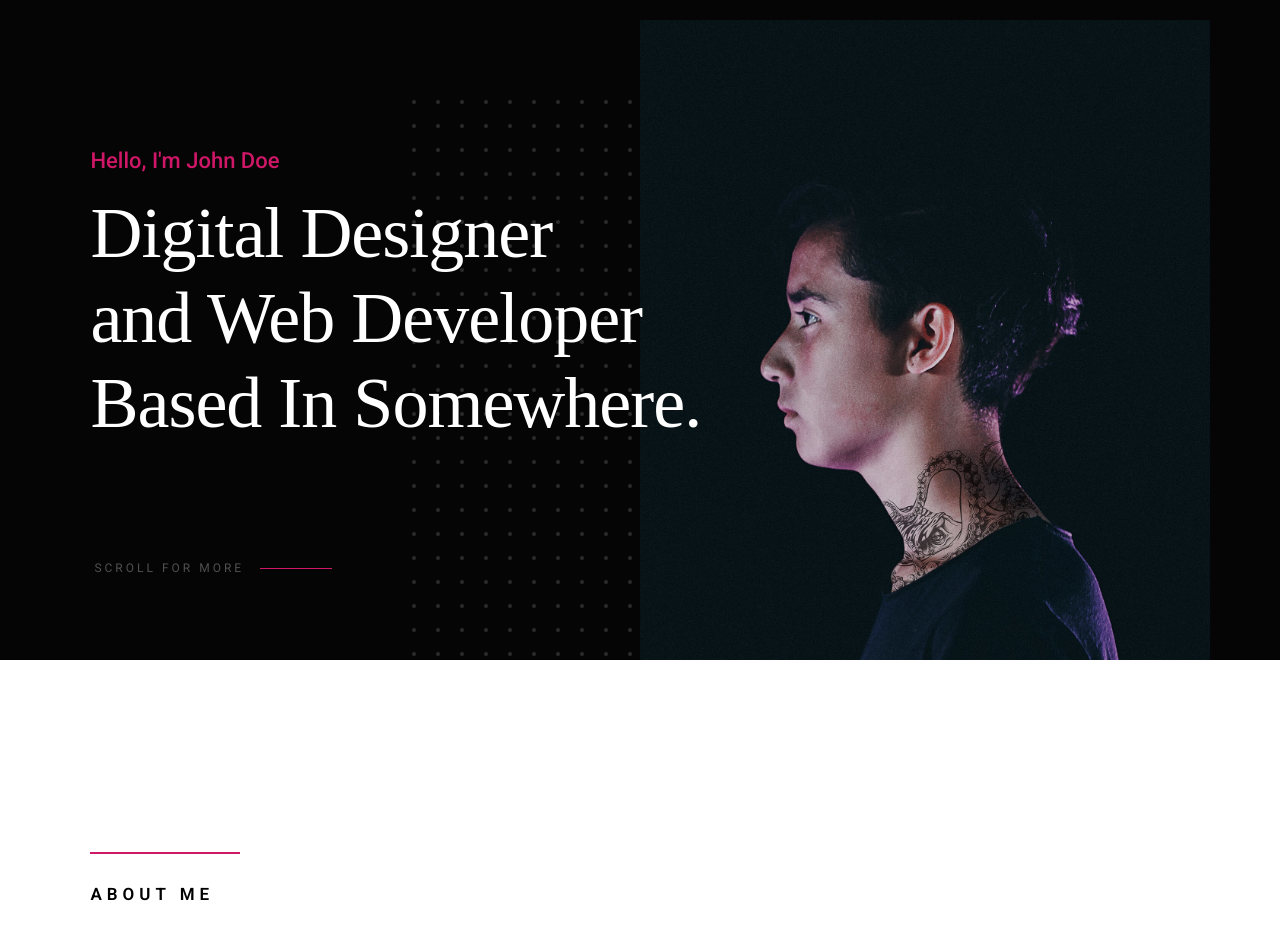
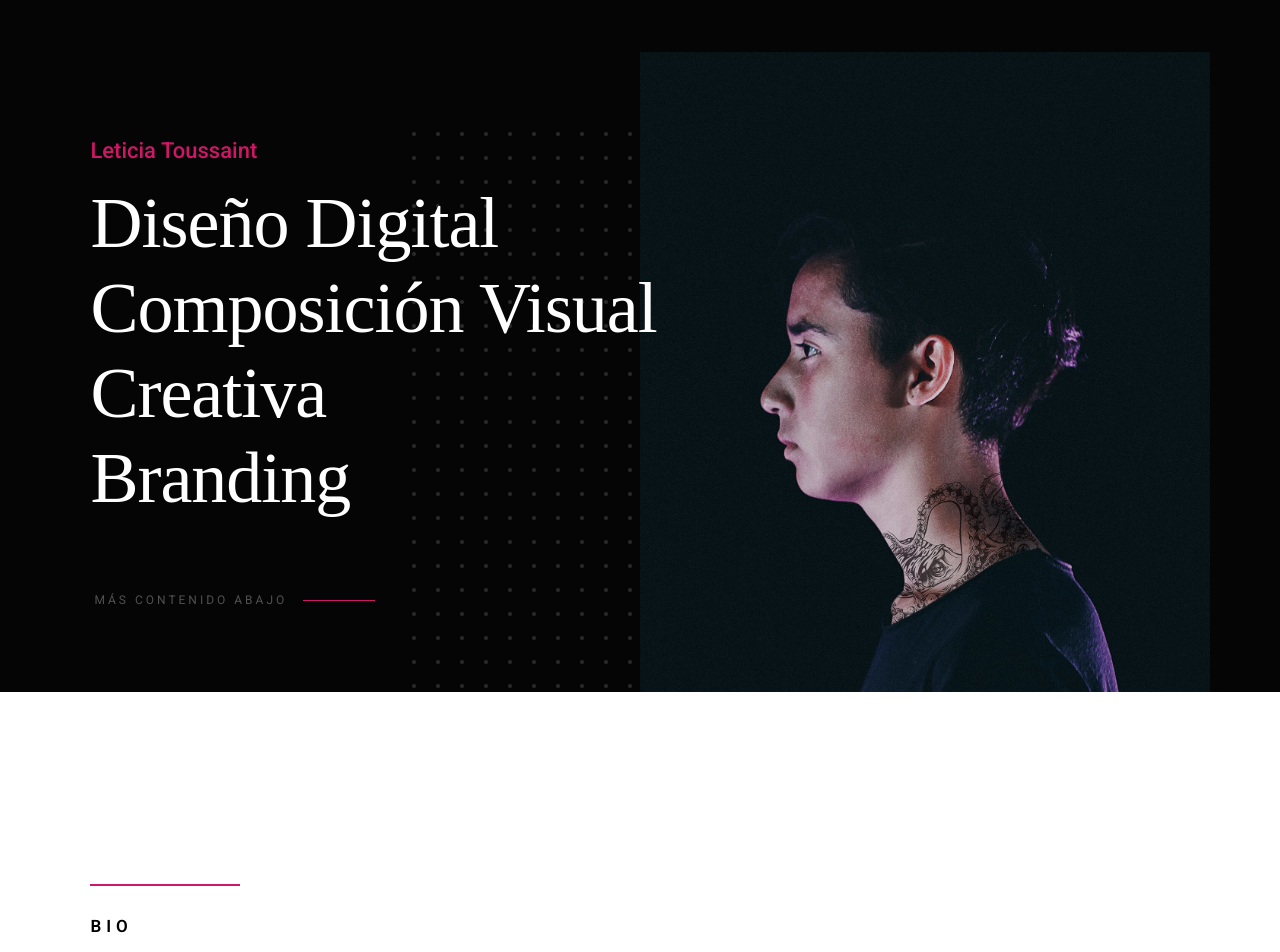
Before and after one commit to letoussaint/letoussaint.github.io, a plain HTML site: page index.html in a window 1280 px wide. Shown: the part 140-1092 px from the top of the page. Drawn offline with Linux system fonts and the light colour scheme; a web font is replaced by a local one.

Commit message:
Add text changes

```diff
--- a/index.html
+++ b/index.html
@@ -1,4 +1,4 @@
-<!DOCTYPE html>
+i<!DOCTYPE html>
 <html class="no-js" lang="en">
 <head>
 
@@ -78,17 +78,17 @@
         <div class="row intro-content">
 
             <div class="column large-9 mob-full intro-text">
-                <h3>Hello, I'm John Doe</h3>
+                <h3>Leticia Toussaint</h3>
                 <h1>
-                    Digital Designer <br>
-                    and Web Developer <br>
-                    Based In Somewhere.
+                    Diseño Digital<br>
+                    Composición Visual Creativa<br>
+                    Branding
                 </h1>
             </div>
 
             <div class="intro-scroll">
                 <a href="#about" class="intro-scroll-link smoothscroll">
-                    Scroll For More
+                    Más contenido abajo
                 </a>
             </div>
 
@@ -108,7 +108,7 @@
 
             <div class="row heading-block" data-aos="fade-up">
                 <div class="column large-full">
-                    <h2 class="section-heading">About Me</h2>
+                    <h2 class="section-heading">Bio</h2>
                 </div>
             </div>
 
```
